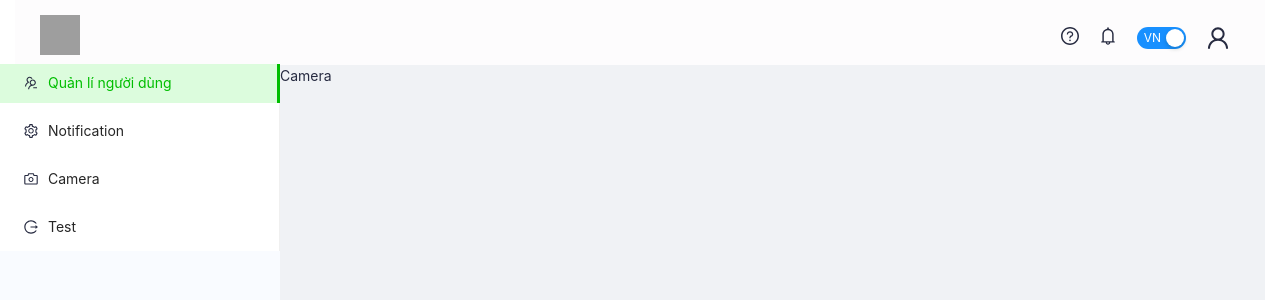
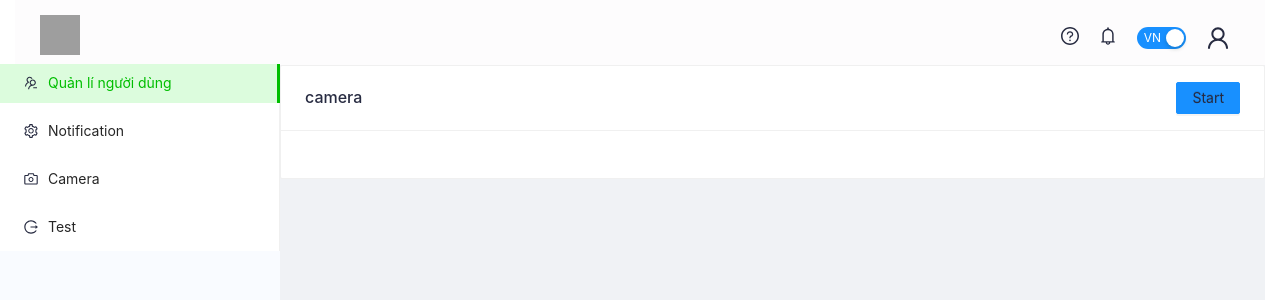
Before and after one commit to callmeNDL/demo-app, a Next.js app: page /camera in a window 1280 px wide. Shown: the top 300 px of the page. Built offline with nearby package versions, Linux system fonts and the light colour scheme; grey boxes are pictures that could not be loaded.

Commit message:
add camera

```diff
--- /dev/null
+++ b/assets/scss/_camera.scss
@@ -0,0 +1,13 @@
+.camera {
+  .ant-card-body {
+  display: flex;
+  justify-content: start;
+  }
+
+  .photo {
+    margin: auto;
+    .ant-image {
+      margin-bottom: 5px;
+    }
+  }
+}
--- a/assets/scss/main.scss
+++ b/assets/scss/main.scss
@@ -5,3 +5,4 @@
 @import 'notification';
 @import 'pageCreateUser';
 @import 'search';
+@import 'camera';
--- a/package.json
+++ b/package.json
@@ -21,8 +21,10 @@
     "react-dom": "18.2.0",
     "react-onesignal": "^2.0.4",
     "react-redux": "^8.0.4",
+    "react-scripts": "^5.0.1",
     "react-spring": "^9.5.5",
     "react-toastify": "^9.0.8",
+    "react-webcam": "^7.0.1",
     "redux": "^4.2.0",
     "redux-logger": "^3.0.6",
     "redux-saga": "^1.2.1",
--- a/pages/camera/index.tsx
+++ b/pages/camera/index.tsx
@@ -1,9 +1,79 @@
-import React from 'react';
+import { Button, Card, Image } from 'antd';
+import { useRef, useState, useCallback } from 'react';
+import Webcam from 'react-webcam';
 
-type Props = {};
+const Camera = () => {
+  const videoConstraints = {
+    width: 350,
+    height: 360,
+    facingMode: 'user',
+  };
+  const [isCaptureEnable, setCaptureEnable] = useState<boolean>(false);
+  const webcamRef = useRef<Webcam>(null);
+  const [url, setUrl] = useState<string | null>(null);
+  const capture = useCallback(() => {
+    const imageSrc = webcamRef.current?.getScreenshot();
+    if (imageSrc) {
+      setUrl(imageSrc);
+    }
+  }, [webcamRef]);
 
-const Camera = (props: Props) => {
-  return <div>Camera</div>;
+  return (
+    <div className="camera">
+      <Card
+        title="camera"
+        extra={
+          !isCaptureEnable ? (
+            <Button type="primary" onClick={() => setCaptureEnable(true)} className="btn">
+              Start
+            </Button>
+          ) : (
+            <div>
+              <Button type="primary" danger onClick={() => setCaptureEnable(false)} className="btn">
+                Stop
+              </Button>
+            </div>
+          )
+        }
+      >
+        {isCaptureEnable && (
+          <div className="camera__box">
+            <div>
+              <Webcam
+                mirrored={true}
+                audio={false}
+                width={350}
+                height={360}
+                ref={webcamRef}
+                screenshotFormat="image/jpeg"
+                videoConstraints={videoConstraints}
+              />
+            </div>
+            <Button type="default" onClick={capture}>
+              Take photo
+            </Button>
+          </div>
+        )}
+        {url && (
+          <>
+            <div className="photo">
+              <Image src={url} alt="Screenshot" />
+              <div className="photo-button">
+                <Button
+                  type="dashed"
+                  danger
+                  onClick={() => {
+                    setUrl(null);
+                  }}
+                >
+                  Delete
+                </Button>
+              </div>
+            </div>
+          </>
+        )}
+      </Card>
+    </div>
+  );
 };
-
 export default Camera;
```
Also changed, not shown: 1 other file (tests, documents, lock files or other folders).
